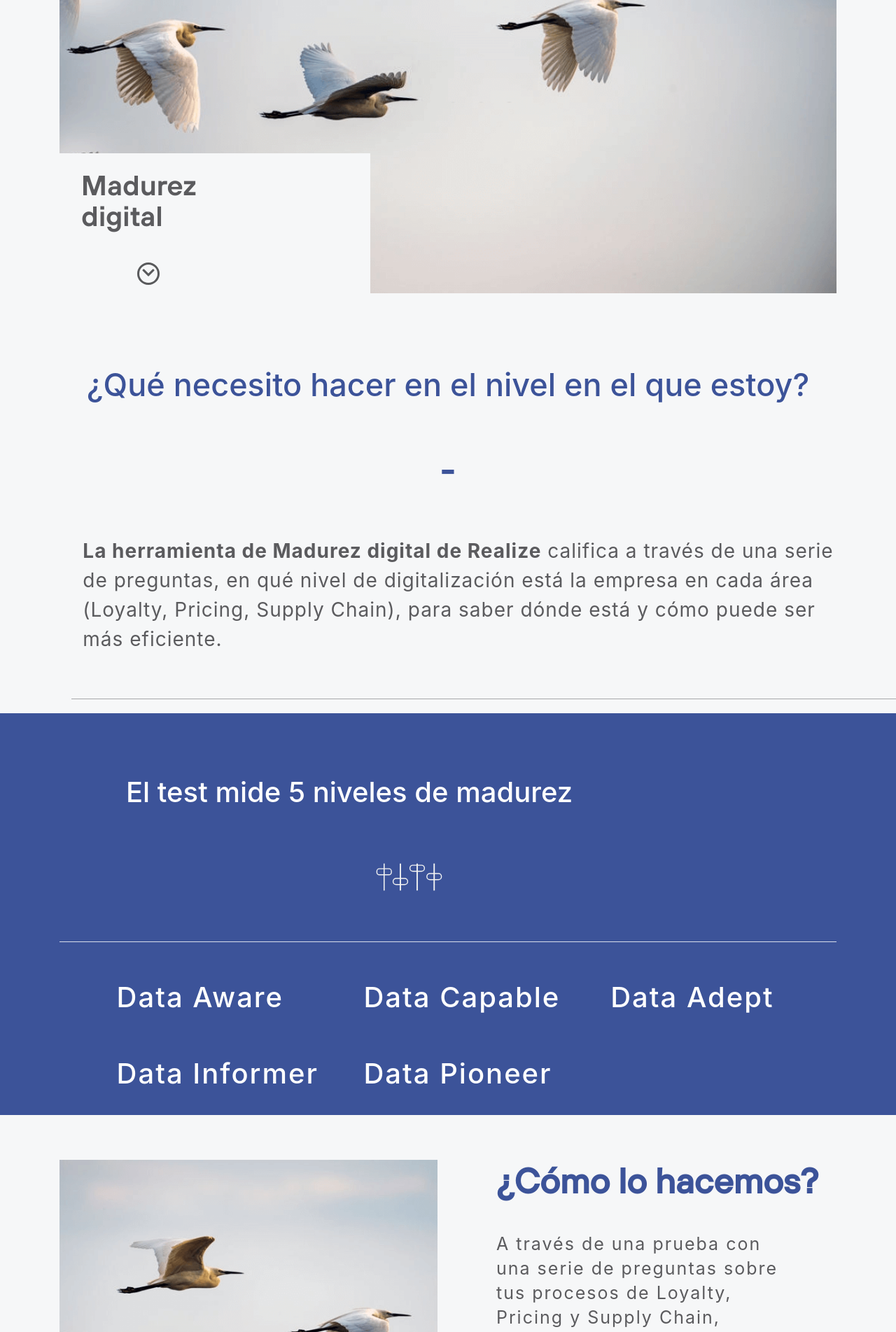
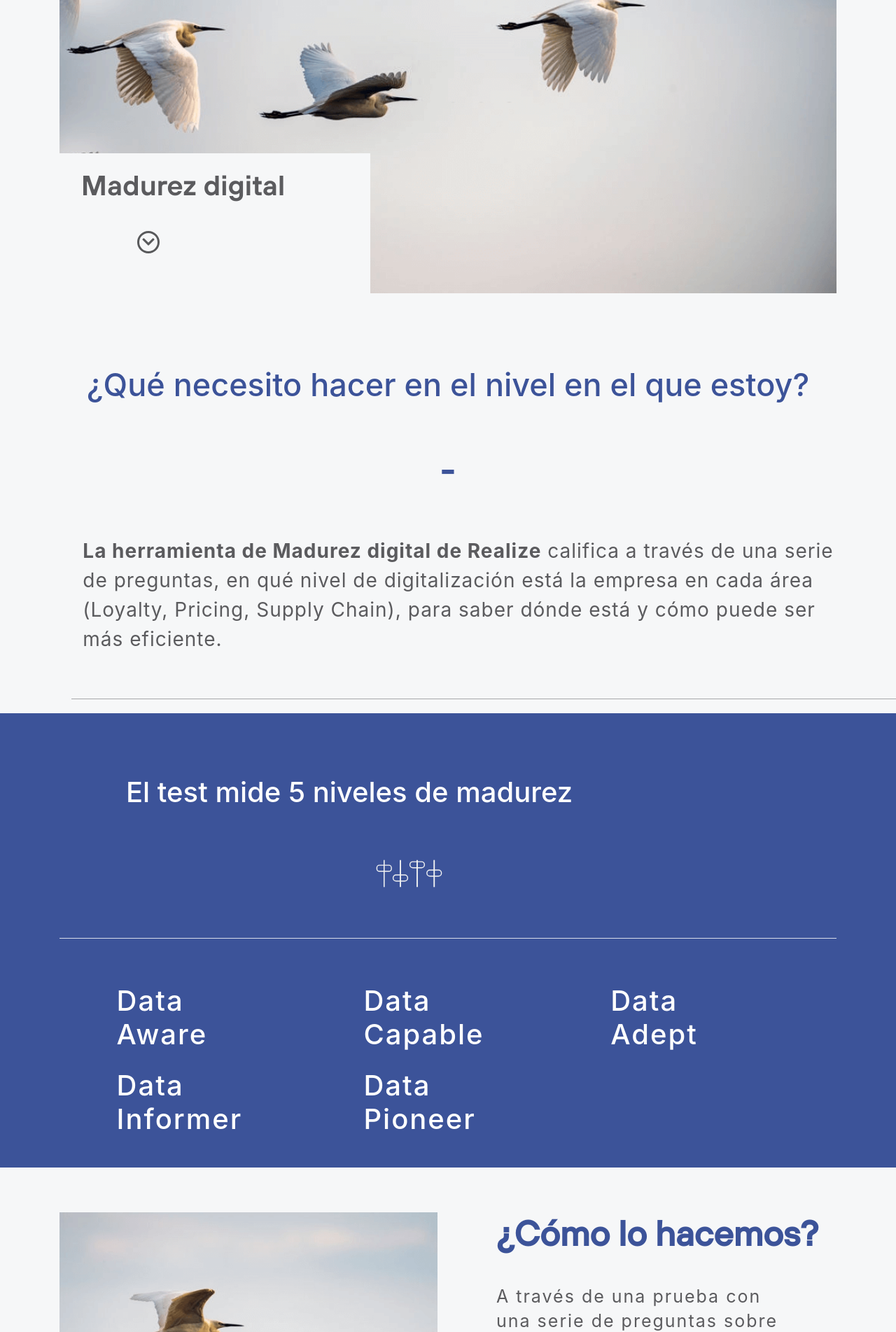
Before and after one commit to luigitercerobold/Realize-php, a PHP site: page /madurez.php in a window 1280 px wide. Shown: the part 363-2266 px from the top of the page at 70% size. Run offline with PHP 8.4, Linux system fonts and the light colour scheme; some libraries are stand-ins or nearby versions.

Commit message:
Correccion de herramientas de maduerez los titulos estan en orden de jerarquia

```diff
--- a/assets/css/styles.scss
+++ b/assets/css/styles.scss
@@ -483,7 +483,7 @@ header{
     height: 100%;
 }
 .infoDesc2{
-    padding-bottom: 8em;
+    padding-top: 8em;
     justify-content: center;
     width: 100%;
 }
@@ -512,7 +512,7 @@ header{
     height: 100%;
     object-fit: cover;
 }
-.infoDesc h1{
+.infoDesc .title{
     font-family: Hoves-Medium;
     color: #3c5399;
     font-size: 5rem;
@@ -720,8 +720,10 @@ header{
     width: 100%;
     float: left;
     margin-left: 0;
-}
-.datas h1{
+    margin-top: 10px;
+    margin-bottom: 10px;
+}
+.datas .subtitulo{
     float: left;
     margin-left: 0;
     text-align: left;
@@ -785,7 +787,7 @@ header{
     width: 73%;
     font-size: 2rem;
 }
-.info1 h1{
+.info1 .title{
     align-self: center;
     font-size: 4rem;
     color: white;
@@ -810,7 +812,7 @@ header{
     height: auto;
     padding-bottom: 2em;
 }
-.info h1
+.info .title
 {
     color: #3c5399;
     font-size: 4.5rem;
@@ -1547,6 +1549,9 @@ cursor: pointer;
 #block3{
     width: 34%;
     animation: 0.8s cubic-bezier(0.950, 0.050, 0.795, 0.035) 2.8s slideToBottom forwards;
+    margin-top: 10px;
+    margin-bottom: 10px;
+
 }
 .blackblock
 {
--- a/madurez.php
+++ b/madurez.php
@@ -13,8 +13,8 @@
         <div class="container">
             <div class="myimgmadurez animate-top">
                 <div class="graybox animate-bottom">
-                    <h1>Madurez </h1>
-                    <h1>digital </h1>
+                    <h1>Madurez digital</h1>
+
                     <div class="circle">
                         <i style="margin-top: 10%; color: #58595B; font-size: 20px;" class="fas fa-chevron-down"></i>
                     </div>
@@ -25,7 +25,7 @@
     </section>
     <section class="info ">
         <div class="container">
-            <h1>¿Qué necesito hacer en el nivel en el que estoy?</h1>
+            <h2 class="title">¿Qué necesito hacer en el nivel en el que estoy?</h2>
             <span style="font-size: 52px; color: #3c5399;font-weight: bold;">-</span>
             <div class="mip ">
                 <p> <span style="font-weight: bold;"> La herramienta de Madurez digital de Realize</span> califica a través de una serie de preguntas, en qué nivel de digitalización está la empresa en cada área (Loyalty, Pricing, Supply Chain), para saber dónde está y cómo puede ser más eficiente.</p>
@@ -38,7 +38,7 @@
             <div class="info1">
                 <div class="row">
                     <div class="col-lg-10" style="margin-left: auto;margin-right: auto;">
-                        <h1>El test mide 5 niveles de madurez</h1>
+                        <h2 class="title">El test mide 5 niveles de madurez</h2>
                     </div>
                 </div>
             </div>
@@ -50,32 +50,33 @@
                 <div class="row" style="height: fit-content;">
                     <div class="col-lg-4 col-md-12">
                         <div class="block3">
-                            <h1>Data Aware</h1>
+                            <h3 class="subtitulo">Data Aware</h3>
                         </div>
                     </div>
                     <div class="col-lg-4 col-md-12">
                         <div class="block3">
-                            <h1>Data Capable</h1>
+                            <h3 class="subtitulo">Data Capable</h3>
                         </div>
                     </div>
                     <div class="col-lg-4 col-md-12">
                         <div class="block3">
-                            <h1>Data Adept</h1>
-                        </div>
-                    </div>
-                </div>
-                <div class="row" style="height: fit-content;">
-                    <div class="col-lg-4 col-md-12">
-                        <div class="block3">
-                            <h1>Data Informer</h1>
+                            <h3 class="subtitulo">Data Adept</h3>
                         </div>
                     </div>
                     <div class="col-lg-4 col-md-12">
                         <div class="block3">
-                            <h1>Data Pioneer</h1>
+                            <h3 class="subtitulo">Data Informer</h3>
+                        </div>
+                    </div>
+                    <div class="col-lg-4 col-md-12">
+                        <div class="block3">
+                            <h3 class="subtitulo">Data Pioneer</h3>
                         </div>
                     </div>
                 </div>
+
+
+
             </div>
         </div>
     </section>
@@ -89,7 +90,7 @@
                     </div>
                     <div class="col-lg-6 col-md-6 col-12">
                         <div class="infoDesc ">
-                            <h1>¿Cómo lo hacemos?</h1>
+                            <h2 class="title">¿Cómo lo hacemos?</h2>
                             <p>
                                 A través de una prueba con una serie de preguntas sobre tus procesos de Loyalty, Pricing y
                                 Supply Chain, nuestro algoritmo de machine learning nos permitirá calificar con un índice.
--- a/public/css/styles.css
+++ b/public/css/styles.css
@@ -557,7 +557,7 @@ header {
 }
 
 .infoDesc2 {
-  padding-bottom: 8em;
+  padding-top: 8em;
   -webkit-box-pack: center;
       -ms-flex-pack: center;
           justify-content: center;
@@ -596,7 +596,7 @@ header {
      object-fit: cover;
 }
 
-.infoDesc h1 {
+.infoDesc .title {
   font-family: Hoves-Medium;
   color: #3c5399;
   font-size: 5rem;
@@ -853,9 +853,11 @@ header {
   width: 100%;
   float: left;
   margin-left: 0;
-}
-
-.datas h1 {
+  margin-top: 10px;
+  margin-bottom: 10px;
+}
+
+.datas .subtitulo {
   float: left;
   margin-left: 0;
   text-align: left;
@@ -936,7 +938,7 @@ header {
   font-size: 2rem;
 }
 
-.info1 h1 {
+.info1 .title {
   -ms-flex-item-align: center;
       -ms-grid-row-align: center;
       align-self: center;
@@ -965,7 +967,7 @@ header {
   padding-bottom: 2em;
 }
 
-.info h1 {
+.info .title {
   color: #3c5399;
   font-size: 4.5rem;
   margin-bottom: 5%;
@@ -1865,6 +1867,8 @@ header {
   width: 34%;
   -webkit-animation: 0.8s cubic-bezier(0.95, 0.05, 0.795, 0.035) 2.8s slideToBottom forwards;
           animation: 0.8s cubic-bezier(0.95, 0.05, 0.795, 0.035) 2.8s slideToBottom forwards;
+  margin-top: 10px;
+  margin-bottom: 10px;
 }
 
 .blackblock {
```
Also changed, not shown: 1 other file.
